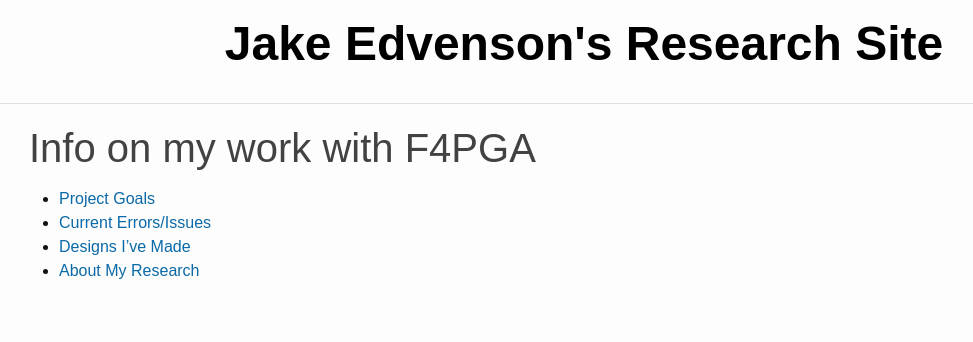
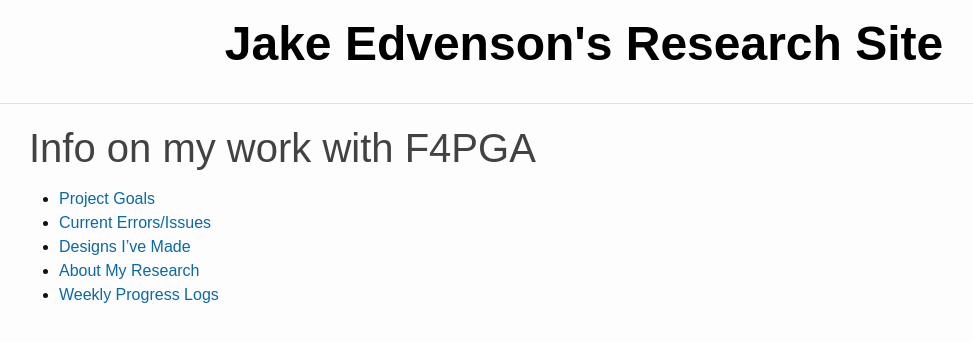
Before and after one commit to JakeEdvenson/JakeEdvenson.github.io, a Jekyll site: the page built from index.md, in a window 1280 px wide. Shown: the top 342 px of the page, without its empty margins (56-1029 px from the left). Built offline with Jekyll 4.4.1, drawn with Linux system fonts in a browser that asks for light colours.

Commit message:
Update index.md

```diff
--- a/index.md
+++ b/index.md
@@ -7,3 +7,4 @@ title: Info on my work with F4PGA
   * [Current Errors/Issues]({{ site.baseurl }}{% link _pages/errors.md %})
   * [Designs I've Made]({{ site.baseurl }}{% link _pages/log.md %})
   * [About My Research]({{ site.baseurl }}{% link _pages/about.md %})
+  * [Weekly Progress Logs](https://github.com/byuccl/weekly-reports/wiki/Jake-Edvenson)
```
